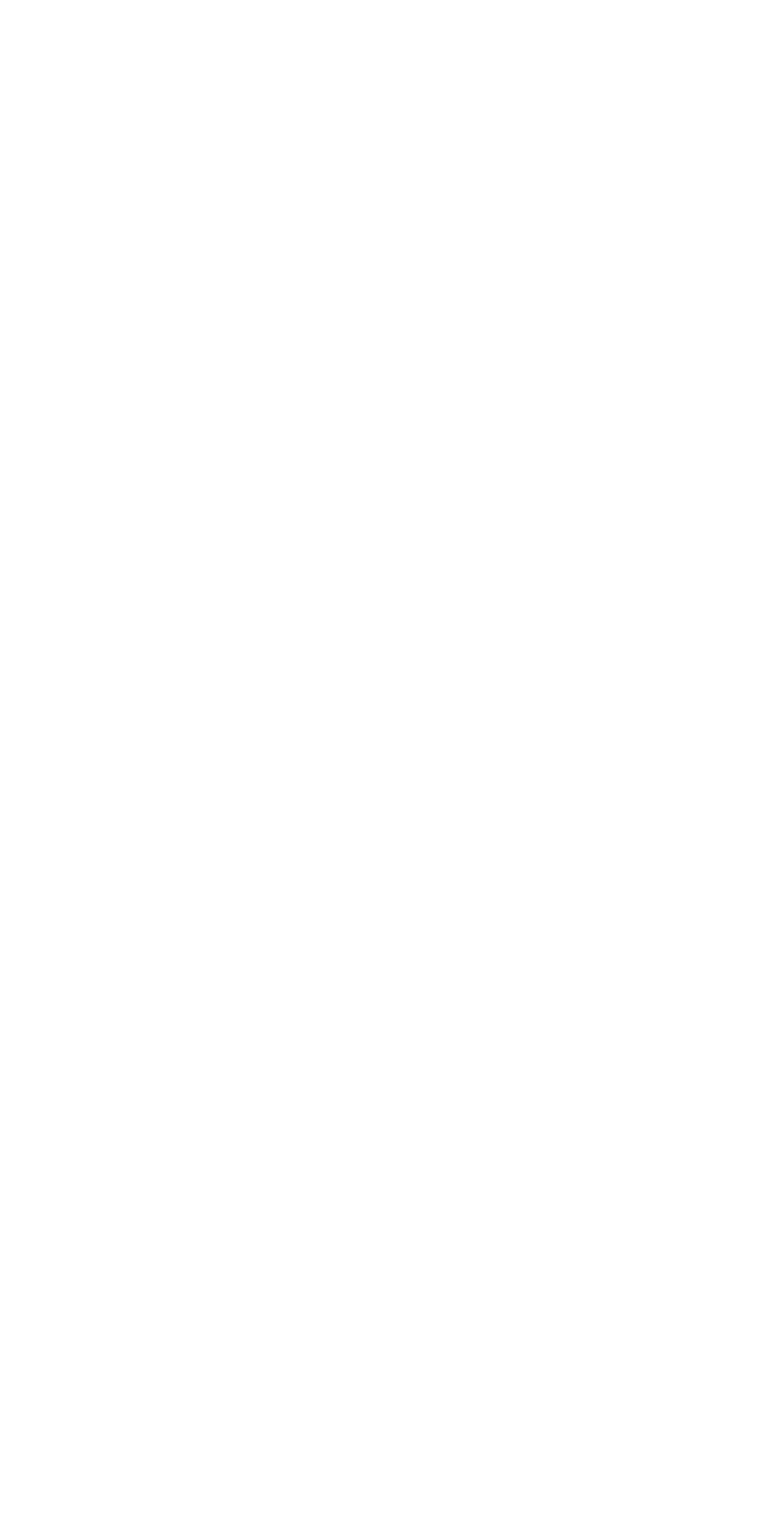
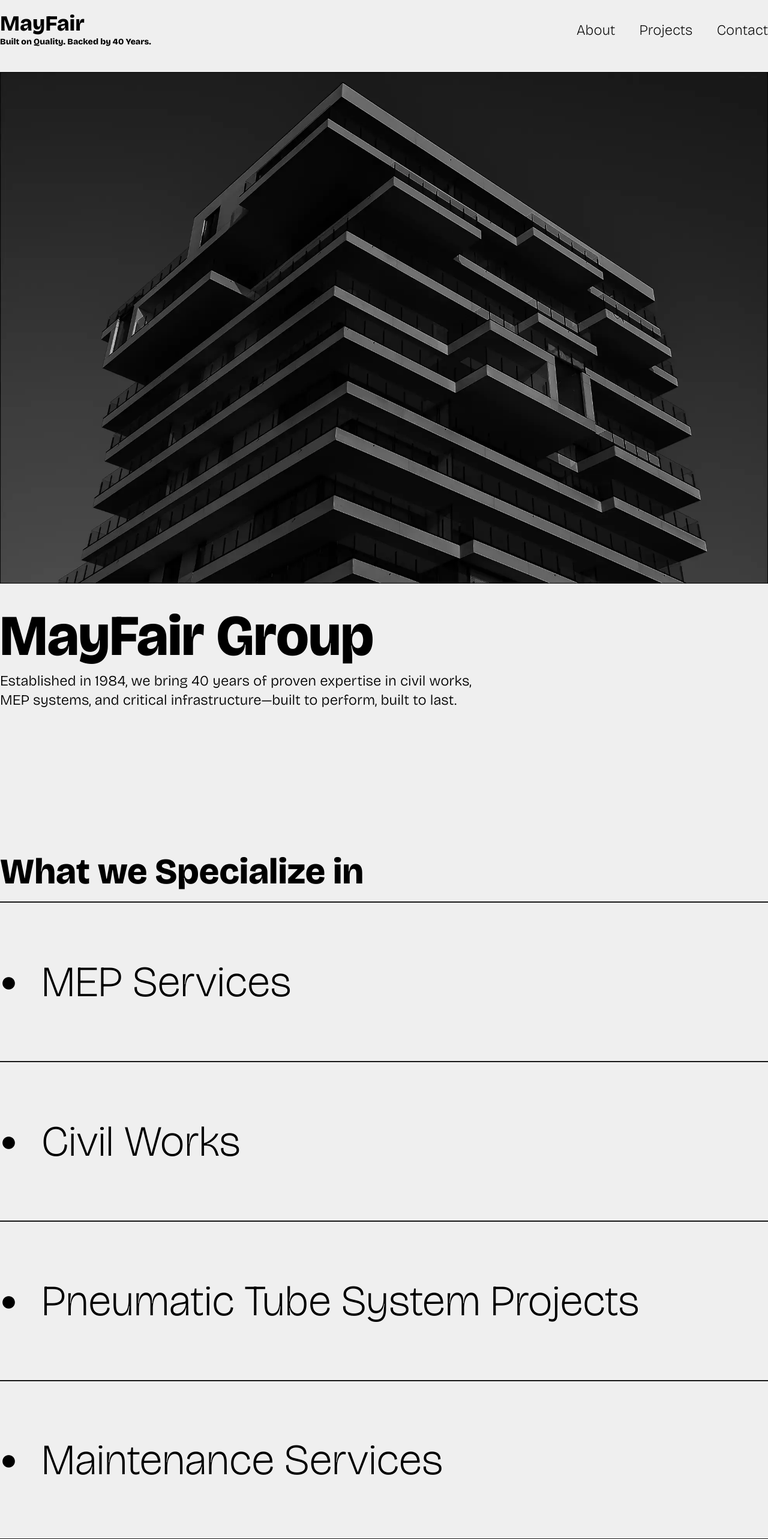
Before and after one commit to J-Herika/mayfair-company, a SvelteKit app: page / in a window 1280 px wide. Shown: the top 2566 px of the page at 60% size. Before the commit the page ends 800 px from the top, so only its background shows below. Built offline with nearby package versions, Linux system fonts and the light colour scheme.

Commit message:
finish my page design only

```diff
--- a/src/app.css
+++ b/src/app.css
@@ -1,8 +1,18 @@
 @import 'tailwindcss';
+
+@theme {
+	--color-primary: #171717;
+	--color-background: #efefef;
+	--color-footer: #46464610;
+
+	--font-montserrat: 'Montserrat', 'serif';
+	--font-grotesque: 'Bricolage Grotesque', 'sans-serif';
+}
 
 html {
 	height: 100%;
 }
 body {
 	height: 100%;
+	@apply bg-background mx-auto;
 }
--- a/src/app.html
+++ b/src/app.html
@@ -2,6 +2,13 @@
 <html lang="en">
 	<head>
 		<meta charset="utf-8" />
+		<!-- Fonts -->
+		<link rel="preconnect" href="https://fonts.googleapis.com" />
+		<link rel="preconnect" href="https://fonts.gstatic.com" crossorigin />
+		<link
+			href="https://fonts.googleapis.com/css2?family=Bricolage+Grotesque:opsz,wght@12..96,200..800&family=Montserrat:ital,wght@0,100..900;1,100..900&display=swap"
+			rel="stylesheet"
+		/>
 		<link rel="icon" href="%sveltekit.assets%/favicon.png" />
 		<meta name="viewport" content="width=device-width, initial-scale=1" />
 		%sveltekit.head%
--- a/src/routes/+page.svelte
+++ b/src/routes/+page.svelte
@@ -1,3 +1,129 @@
 <script lang="ts">
 	import { gsap } from 'gsap';
 </script>
+
+<header class="font-grotesque mx-auto mt-5 flex w-7xl items-center justify-between">
+	<section>
+		<p class="text-4xl font-black">MayFair</p>
+		<p class="text-sm font-black">Built on Quality. Backed by 40 Years.</p>
+	</section>
+	<section class="flex gap-10 text-2xl font-extralight">
+		<p>About</p>
+		<p>Projects</p>
+		<p>Contact</p>
+	</section>
+</header>
+
+<main class="font-grotesque mt-10">
+	<div class="mx-auto w-7xl">
+		<img src="/Hero-Img.webp" alt="A black building designed like a Jenga" />
+		<section class="mt-10">
+			<h1 class="text-8xl font-black">MayFair Group</h1>
+			<div class="max-w-[80ch]">
+				<p class="mt-2.5 text-2xl font-light">
+					Established in 1984, we bring 40 years of proven expertise in civil works, MEP systems,
+					and critical infrastructure—built to perform, built to last.
+				</p>
+			</div>
+		</section>
+	</div>
+	<section class="font-grotesque mt-60">
+		<div class="mx-auto w-7xl"><h2 class="text-6xl font-black">What we Specialize in</h2></div>
+		<div class="mt-5">
+			<div class="border-primary flex h-[266px] items-center gap-10 border-t-2">
+				<p class="text-5xl">●</p>
+				<h3 class="text-7xl font-extralight">MEP Services</h3>
+			</div>
+			<div class="border-primary flex h-[266px] items-center gap-10 border-t-2">
+				<p class="text-5xl">●</p>
+				<h3 class="text-7xl font-extralight">Civil Works</h3>
+			</div>
+			<div class="border-primary flex h-[266px] items-center gap-10 border-t-2">
+				<p class="text-5xl">●</p>
+				<h3 class="text-7xl font-extralight">Pneumatic Tube System Projects</h3>
+			</div>
+			<div class="border-primary flex h-[266px] items-center gap-10 border-y-2">
+				<p class="text-5xl">●</p>
+				<h3 class="text-7xl font-extralight">Maintenance Services</h3>
+			</div>
+		</div>
+	</section>
+	<section class="font-grotesque mt-40">
+		<div class="mx-auto w-7xl"><h2 class="text-6xl font-black">Our Work</h2></div>
+		<div class="mt-5 flex h-[826px] items-center justify-between border-y-2">
+			<div class="flex flex-1 items-center justify-center text-5xl font-extralight">
+				<p>Civil</p>
+			</div>
+
+			<div class="h-full w-px bg-black"></div>
+
+			<div class="flex flex-1 items-center justify-center text-5xl font-extralight">
+				<p>Decoration</p>
+			</div>
+
+			<div class="h-full w-px bg-black"></div>
+
+			<div class="flex flex-1 items-center justify-center text-center text-5xl font-extralight">
+				<p>Pneumatic <br /> Tube System</p>
+			</div>
+
+			<div class="h-full w-px bg-black"></div>
+
+			<div class="flex flex-1 items-center justify-center text-5xl font-extralight">
+				<p>A/C</p>
+			</div>
+
+			<div class="h-full w-px bg-black"></div>
+
+			<div class="flex flex-1 items-center justify-center text-5xl font-extralight">
+				<p>MEP</p>
+			</div>
+		</div>
+	</section>
+	<section class="font-grotesque mx-auto mt-40 w-7xl">
+		<h2 class="text-6xl font-black">About Us</h2>
+		<div class="max-w-[80ch]">
+			<p class=" font-montserrat mt-6 text-xl font-normal">
+				Mayfair Building Contracting, established in 1984, is a recognized leader in the
+				Electro-Mechanical field—specializing in Civil Construction, MEP services, and Pneumatic
+				Tube Systems. Backed by a highly experienced team of engineers, supervisors, and
+				technicians, we are equipped to meet diverse client requirements and can rapidly mobilize
+				resources to any project site.
+			</p>
+		</div>
+		<button class="text-primary mt-12 border-4 px-6 py-5">Read More</button>
+	</section>
+</main>
+<footer class="bg-footer font-grotesque mt-40">
+	<div class=" mx-auto flex w-7xl items-center justify-between py-10">
+		<section class="w-[24ch]">
+			<p class="text-4xl font-black">MayFair</p>
+			<p class="text-2xl font-extralight">Legacy Built on Quality, Since 1984.</p>
+		</section>
+		<section class="flex gap-10 text-2xl font-extralight">
+			<p>About</p>
+			<p>Projects</p>
+			<p>Contact</p>
+		</section>
+		<section class="flex flex-col gap-3.5">
+			<p class="text-3xl font-black">Contact</p>
+			<p class="text-xl font-black">
+				Phone Number :
+				<span class="font-montserrat text-xl font-light">(+971) - 507670657</span>
+			</p>
+
+			<iframe
+				src="https://www.google.com/maps/embed?pb=!1m18!1m12!1m3!1d331.8415044230076!2d-88.53732798262237!3d30.443398996175063!2m3!1f0!2f0!3f0!3m2!1i1024!2i768!4f13.1!3m3!1m2!1s0x889bebc27560cf7d%3A0xda9c6e63fccb006a!2s4405%20Neese%20Ln%2C%20Moss%20Point%2C%20MS%2039563%2C%20USA!5e1!3m2!1sen!2str!4v1747248192466!5m2!1sen!2str"
+				width="260"
+				height="260"
+				style="border:0;"
+				allowfullscreen=""
+				loading="lazy"
+				referrerpolicy="no-referrer-when-downgrade"
+			></iframe>
+		</section>
+	</div>
+	<p class="font-montserrat pt-4 pb-2.5 text-center text-sm font-extralight">
+		© 2025 Mayfair Building Contracting LLC. All rights reserved.
+	</p>
+</footer>
```
Also changed, not shown: static/Hero-Img.webp (added), static/favicon.png (deleted).
